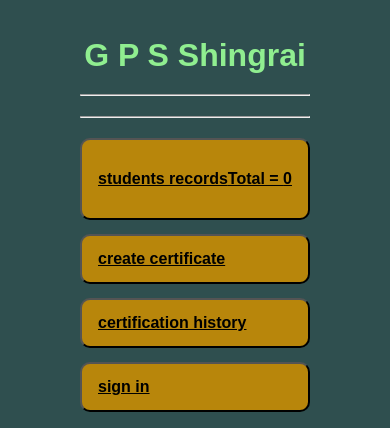
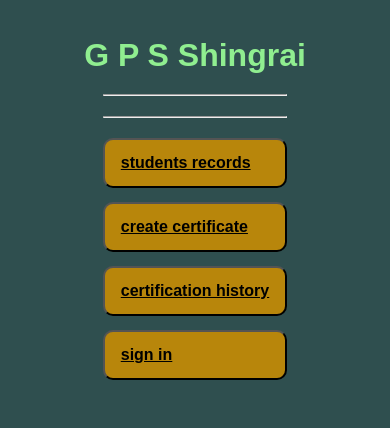
Before and after one commit to AbdulAziz-cs-cs/school_management_system, a FastAPI app: page / in a window 390 px wide. Shown: the top 428 px of the page. Run offline with FastAPI, Linux system fonts and the light colour scheme.

Commit message:
changin mobile view

```diff
--- a/frontend/templates/home.html
+++ b/frontend/templates/home.html
@@ -22,7 +22,7 @@
             <div>
                 <button class="menu-item" id="stdrecords"> students records
 
-                 <p>Total = <span id="student-count">0</span></p>
+                 <!-- <p>Total = <span id="student-count">0</span></p> -->
 
 
                 </button>
```
